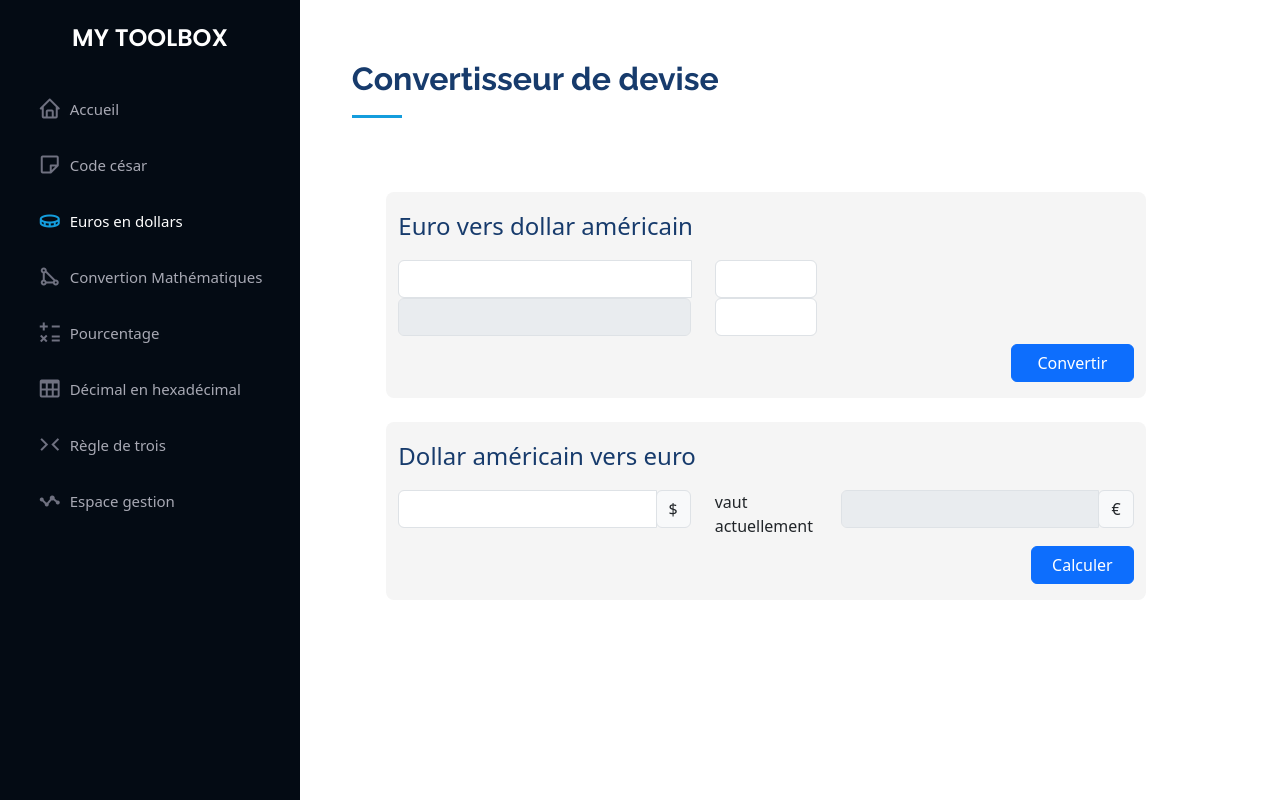
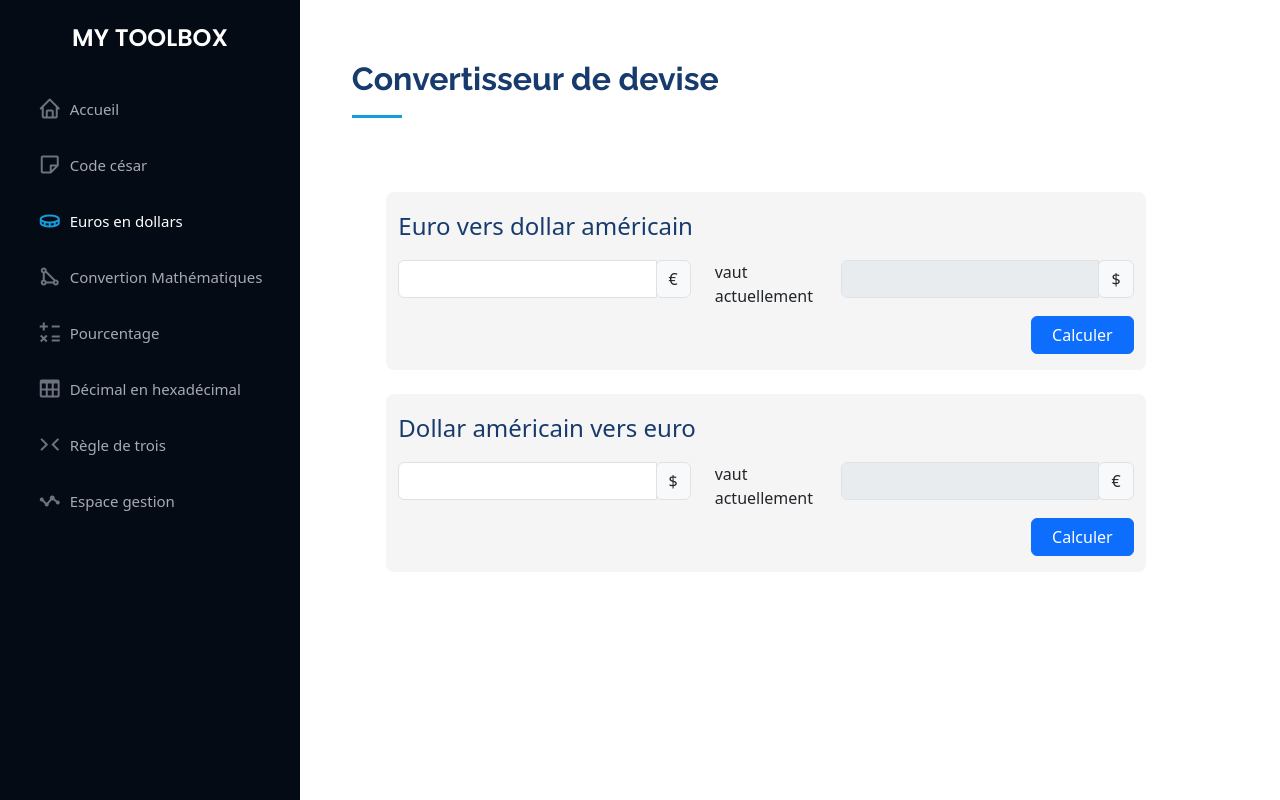
Before and after one commit to Corentin-CESI/Projet-Debuggage, a PHP site: page /euros-dollars in a window 1280 px wide. Run offline with PHP 8.4, Linux system fonts and the light colour scheme; lists and menus that the app fills with data are empty; some libraries are stand-ins or nearby versions.

```diff
--- a/templates/euros-dollars.php
+++ b/templates/euros-dollars.php
@@ -16,48 +16,40 @@
                 <div class="container-fluid row">
                     <fieldset class="col-11 mx-auto mt-4 pb-3 pt-3">
                         <legend>Euro vers dollar américain</legend>
-                        <form action="" method="post" name="convert-currency" id="convert-currency-form">
+                        <form action="" method="post" name="euros-dollars">
                             <div class="form-group row">
                                 <div class="col-5">
-                                    <label for="amount" aria-hidden="true" hidden>Montant</label>
+                                    <label for="EUR" aria-hidden="true" hidden>Euros</label>
                                     <div class="input-group">
-                                        <input id="amount" name="amount" type="text" class="form-control" required>
+                                        <input id="EUR" name="EUR" type="text" class="form-control" required>
                                         <div class="input-group-append">
-
+                                            <div class="input-group-text">€</div>
                                         </div>
                                     </div>
                                 </div>
 
                                 <div class="d-inline-flex align-items-center col-2">
-                                    <label for="fromCurrency" aria-hidden="true" hidden>Devise source</label>
-                                    <select id="fromCurrency" name="fromCurrency" class="form-control" required>
-                                        <!-- Options de devises générées dynamiquement par JavaScript -->
-                                    </select>
+                                    <span class="ver">vaut actuellement</span>
                                 </div>
-                            </div>
 
-                            <div class="form-group row">
                                 <div class="col-5">
-                                    <label for="result" aria-hidden="true" hidden>Résultat</label>
+                                    <label for="USD" aria-hidden="true" hidden>Dollars</label>
                                     <div class="input-group">
-                                        <input id="result" name="result" type="text" class="form-control" disabled>
-
+                                        <input id="USD" name="USD" type="text" class="form-control" disabled>
+                                        <div class="input-group-append">
+                                            <div class="input-group-text">$</div>
+                                        </div>
                                     </div>
                                 </div>
+                                <div class="col-2 ms-auto mt-2">
+                                    <button name="submit" type="submit" class="btn btn-primary btn-block col-12">Calculer</button>
+                                </div>
 
-                                <div class="d-inline-flex align-items-center col-2">
-                                <label for="toCurrency" aria-hidden="true" hidden>Devise cible</label>
-                                    <select id="toCurrency" name="toCurrency" class="form-control" required>
-                                        <!-- Options de devises générées dynamiquement par JavaScript -->
-                                    </select>
-                                </div>
-                            </div>
-
-                            <div class="col-2 ms-auto mt-2">
-                                <button name="submit" type="submit" class="btn btn-primary btn-block col-12">Convertir</button>
+                                <!--https://fr.calcuworld.com/calculs-mathematiques/calculatrice-pourcentage/-->
                             </div>
                         </form>
                     </fieldset>
+
 
                     <fieldset class="col-11 mx-auto mt-4 pb-3 pt-3">
                         <legend>Dollar américain vers euro</legend>
```
Also changed, not shown: TODO.md (+9 -0 lines).
